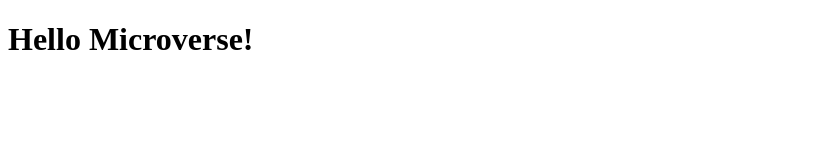
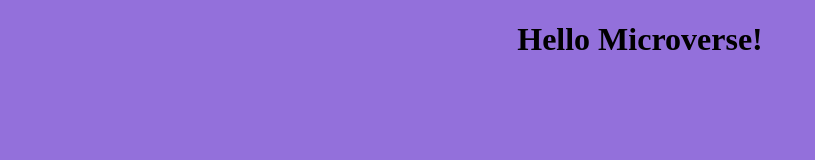
Before and after one commit to JhonatanErosa/Project-1_Hello-Microverse, a website: page index.html in a window 1280 px wide. Shown: the whole page, without its empty margins (0-815 px from the left). Drawn offline with Linux system fonts and the light colour scheme.

Commit message:
Added stylelint and .css file

```diff
--- a/index.html
+++ b/index.html
@@ -5,8 +5,9 @@
     <meta http-equiv="X-UA-Compatible" content="IE=edge">
     <meta name="viewport" content="width=device-width, initial-scale=1.0">
     <title>Hello Microverse!</title>
+    <link rel="stylesheet" href="style.css">
 </head>
 <body>
-    <h1>Hello Microverse!</h1>
+    <h1 class="text-style">Hello Microverse!</h1>
 </body>
 </html>
--- a/package.json
+++ b/package.json
@@ -18,6 +18,10 @@
   },
   "homepage": "https://github.com/JhonatanErosa/Project-1_Hello-Microverse#readme",
   "devDependencies": {
-    "hint": "^7.1.8"
+    "hint": "^7.1.8",
+    "stylelint": "^13.13.1",
+    "stylelint-config-standard": "^21.0.0",
+    "stylelint-csstree-validator": "^1.9.0",
+    "stylelint-scss": "^3.21.0"
   }
 }
--- /dev/null
+++ b/style.css
@@ -0,0 +1,8 @@
+body {
+    background-color: mediumpurple;
+}
+
+.text-style {
+    text-decoration-color: black;
+    text-align: center;
+}
```
Also changed, not shown: .stylelintrc.json (added), 2 other files.
